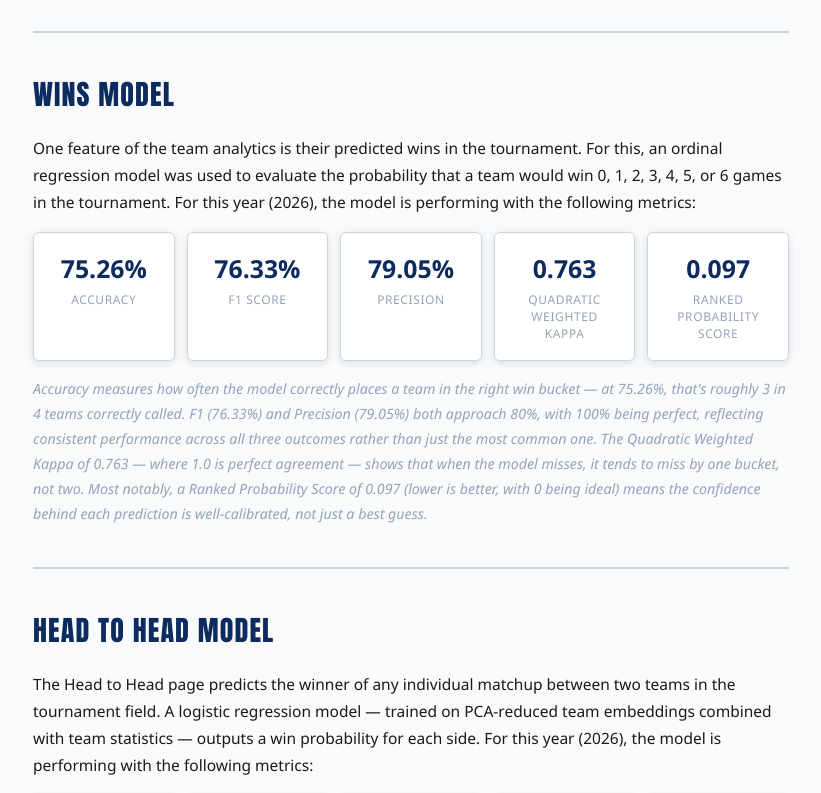
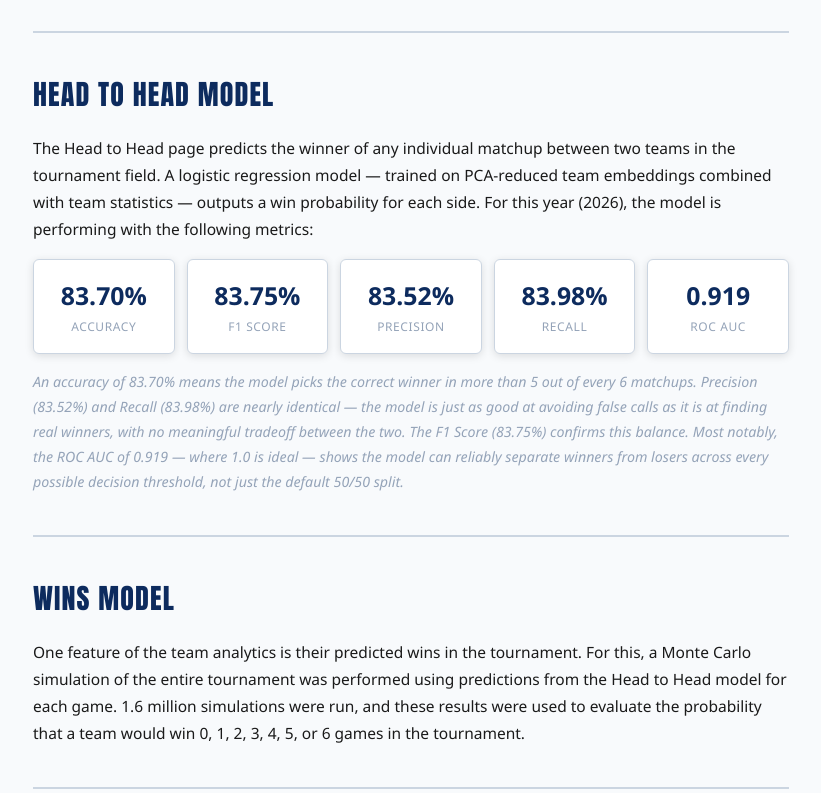
Before and after one commit to jmayanja33/march-madness-pool-analytics, a React (Vite) app in the folder frontend/: page /info in a window 1280 px wide. Shown: the part 800-1593 px from the top of the page, without its empty margins (229-1050 px from the left). Built offline with nearby package versions, Linux system fonts and the light colour scheme; no server answers.

Commit message:
Updated to info page

```diff
--- a/frontend/src/pages/Info.jsx
+++ b/frontend/src/pages/Info.jsx
@@ -1,34 +1,11 @@
-// Info page — five sections: Background/How to Play, Data, Wins Model, Head to Head Model, More Info.
-// Model metrics are fetched from the /info API endpoint; all other content is static.
-import { useEffect, useState } from 'react';
+// Info page — five sections: Background/How to Play, Data, Head to Head Model, Wins Model, More Info.
+// All content is static.
+import { useEffect } from 'react';
 import NavBar from '../components/NavBar';
-import { fetchInfo } from '../api/teamApi';
 import './Info.css';
 
 export default function Info() {
-  // Model metrics loaded from the API; null until the request resolves.
-  const [infoData, setInfoData] = useState(null);
-
-  useEffect(() => {
-    document.title = 'The Pool | Info';
-
-    // Fetch structured project info from the backend.
-    fetchInfo()
-      .then(data => setInfoData(data))
-      .catch(err => console.error('[Info] Failed to load info data:', err));
-  }, []);
-
-  // Resolve metrics from API data or fall back to static values from the spec.
-  const metrics = infoData?.model ?? {
-    accuracy: 75.26,
-    f1_weighted: 76.33,
-    precision_weighted: 79.05,
-    quadratic_weighted_kappa: 0.763,
-    ranked_probability_score: 0.097,
-    training_samples: 643,
-    test_samples: 190,
-    seasons: '2010–2025',
-  };
+  useEffect(() => { document.title = 'The Pool | Info'; }, []);
 
   return (
     <div className="info-page">
@@ -87,61 +64,7 @@ export default function Info() {
           </div>
         </section>
 
-        {/* ── Section 3: Wins Model ── */}
-        <section className="info-section">
-          <h2 className="info-section-title">Wins Model</h2>
-          <div className="info-section-body">
-            <p>
-              One feature of the team analytics is their predicted wins in the tournament. For this, an
-              ordinal regression model was used to evaluate the probability that a team would win 0, 1,
-              2, 3, 4, 5, or 6 games in the tournament. For this year (2026), the model is performing
-              with the following metrics:
-            </p>
-
-            {/* Model performance metrics grid — each card shows a tooltip on hover */}
-            <div className="info-metrics-grid">
-              <MetricCard
-                label="Accuracy"
-                value={`${metrics.accuracy}%`}
-                tooltip="Out of every 100 teams, the model correctly predicted the right number of tournament wins for this many. Ideal: 100%"
-              />
-              <MetricCard
-                label="F1 Score"
-                value={`${metrics.f1_weighted}%`}
-                tooltip="A combined score that rewards the model for being both accurate and consistent across all three win outcomes. Ideal: 100%"
-              />
-              <MetricCard
-                label="Precision"
-                value={`${metrics.precision_weighted}%`}
-                tooltip="When the model predicted a team would win a certain number of games, how often it was right. Ideal: 100%"
-              />
-              <MetricCard
-                label="Quadratic Weighted Kappa"
-                value={metrics.quadratic_weighted_kappa}
-                tooltip="Measures how close the model's predictions are to reality — a score near 1.0 means predictions rarely miss by more than one win bucket. Ideal: 1.0"
-              />
-              <MetricCard
-                label="Ranked Probability Score"
-                value={metrics.ranked_probability_score}
-                tooltip="Measures how trustworthy the model's confidence levels are — a lower score means it's not just guessing, it knows when it's sure and when it isn't. Ideal: 0"
-              />
-            </div>
-
-            <p className="info-model-detail">
-              Accuracy measures how often the model correctly places a team in the right win bucket —
-              at {metrics.accuracy}%, that&apos;s roughly 3 in 4 teams correctly called. F1
-              ({metrics.f1_weighted}%) and Precision ({metrics.precision_weighted}%) both approach 80%,
-              with 100% being perfect, reflecting consistent performance across all three outcomes rather
-              than just the most common one. The Quadratic Weighted Kappa of {metrics.quadratic_weighted_kappa} —
-              where 1.0 is perfect agreement — shows that when the model misses, it tends to miss by one
-              bucket, not two. Most notably, a Ranked Probability Score of {metrics.ranked_probability_score} (lower
-              is better, with 0 being ideal) means the confidence behind each prediction is well-calibrated,
-              not just a best guess.
-            </p>
-          </div>
-        </section>
-
-        {/* ── Section 4: Head to Head Model ── */}
+        {/* ── Section 3: Head to Head Model ── */}
         <section className="info-section">
           <h2 className="info-section-title">Head to Head Model</h2>
           <div className="info-section-body">
@@ -188,6 +111,20 @@ export default function Info() {
               between the two. The F1 Score (83.75%) confirms this balance. Most notably, the ROC AUC of
               0.919 — where 1.0 is ideal — shows the model can reliably separate winners from losers
               across every possible decision threshold, not just the default 50/50 split.
+            </p>
+          </div>
+        </section>
+
+        {/* ── Section 4: Wins Model ── */}
+        <section className="info-section">
+          <h2 className="info-section-title">Wins Model</h2>
+          <div className="info-section-body">
+            <p>
+              One feature of the team analytics is their predicted wins in the tournament. For this, a
+              Monte Carlo simulation of the entire tournament was performed using predictions from the
+              Head to Head model for each game. 1.6 million simulations were run, and these results were
+              used to evaluate the probability that a team would win 0, 1, 2, 3, 4, 5, or 6 games in
+              the tournament.
             </p>
           </div>
         </section>
```
